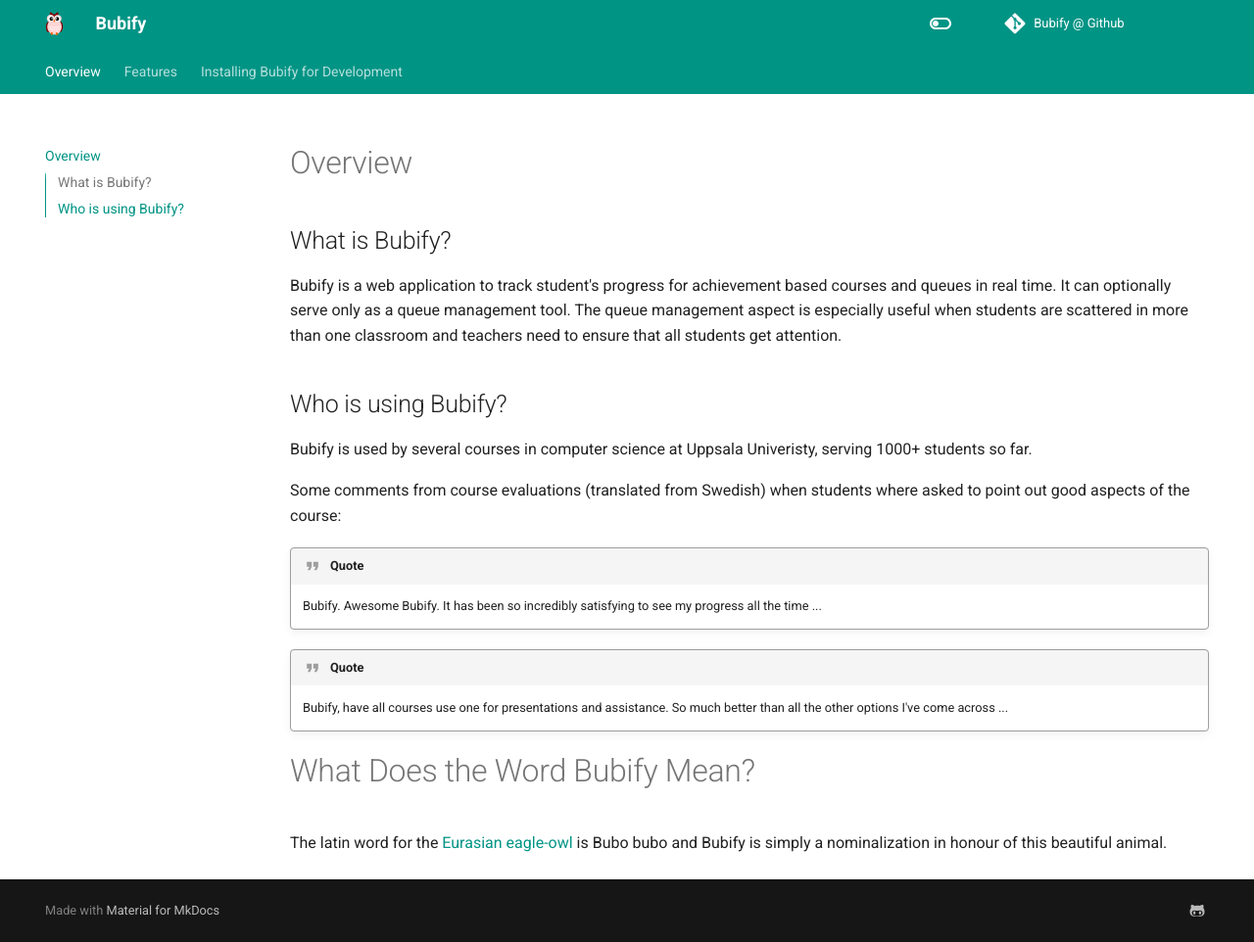
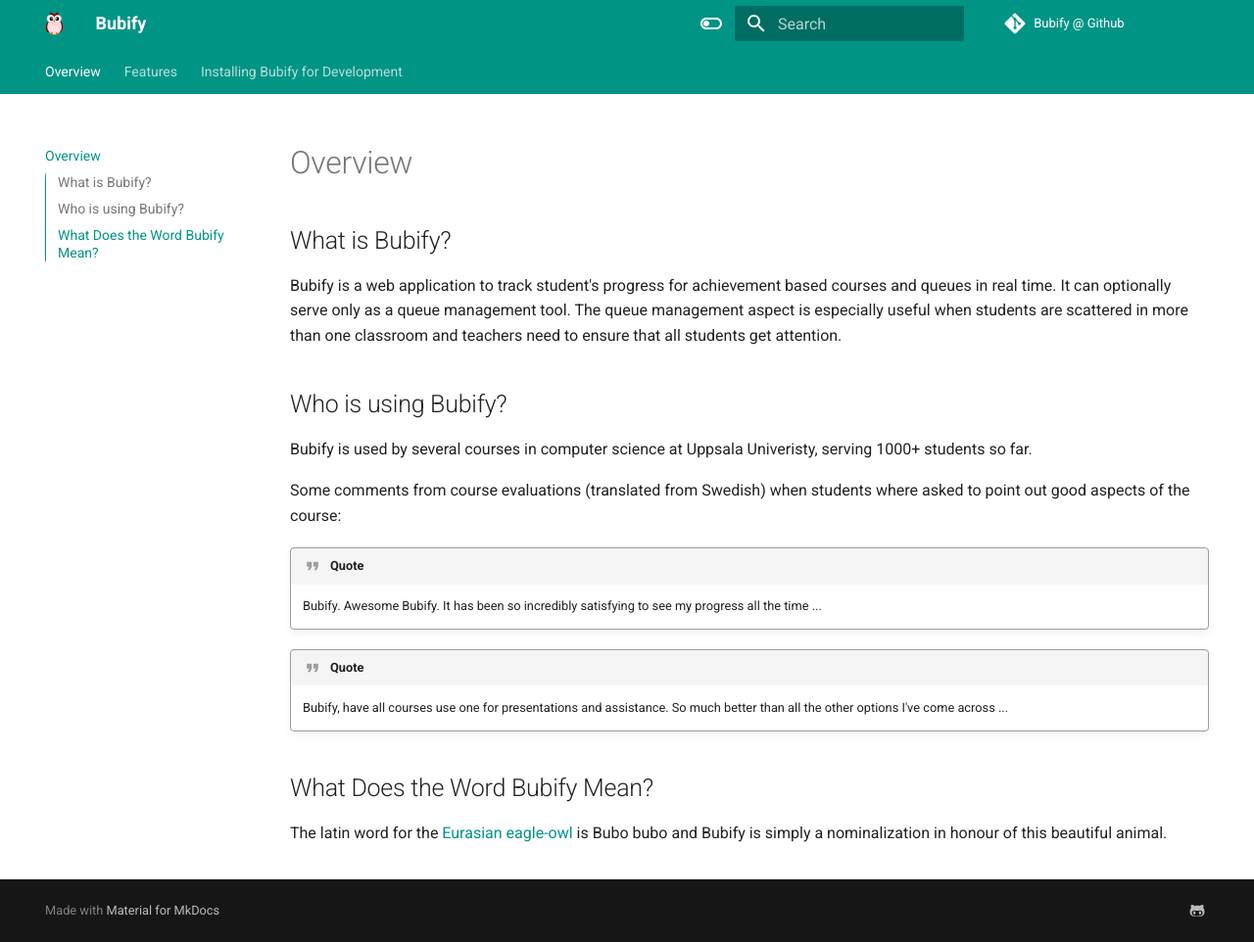
Before and after one commit to bubify/bubify.github.io, an MkDocs documentation site: the page built from docs/index.md, in a window 1280 px wide and 962 px high. Shown: the whole window at 98% size. Built offline with MkDocs 1.6.1 and Material for MkDocs 9.7.7, drawn with Linux system fonts in a browser that asks for light colours; comment, search, counter and statistics services are not loaded.

```diff
--- a/docs/index.md
+++ b/docs/index.md
@@ -15,6 +15,6 @@ Some comments from course evaluations (translated from Swedish) when students wh
 !!! quote
     Bubify, have all courses use one for presentations and assistance. So much better than all the other options I've come across ...
 
-# What Does the Word Bubify Mean?
+## What Does the Word Bubify Mean?
 
 The latin word for the [Eurasian eagle-owl](https://en.wikipedia.org/wiki/Eurasian_eagle-owl) is Bubo bubo and Bubify is simply a nominalization in honour of this beautiful animal.
--- a/mkdocs.yml
+++ b/mkdocs.yml
@@ -34,6 +34,7 @@ theme:
 plugins:
   - social
   - glightbox
+  - search
 
 extra:
   social:
```
